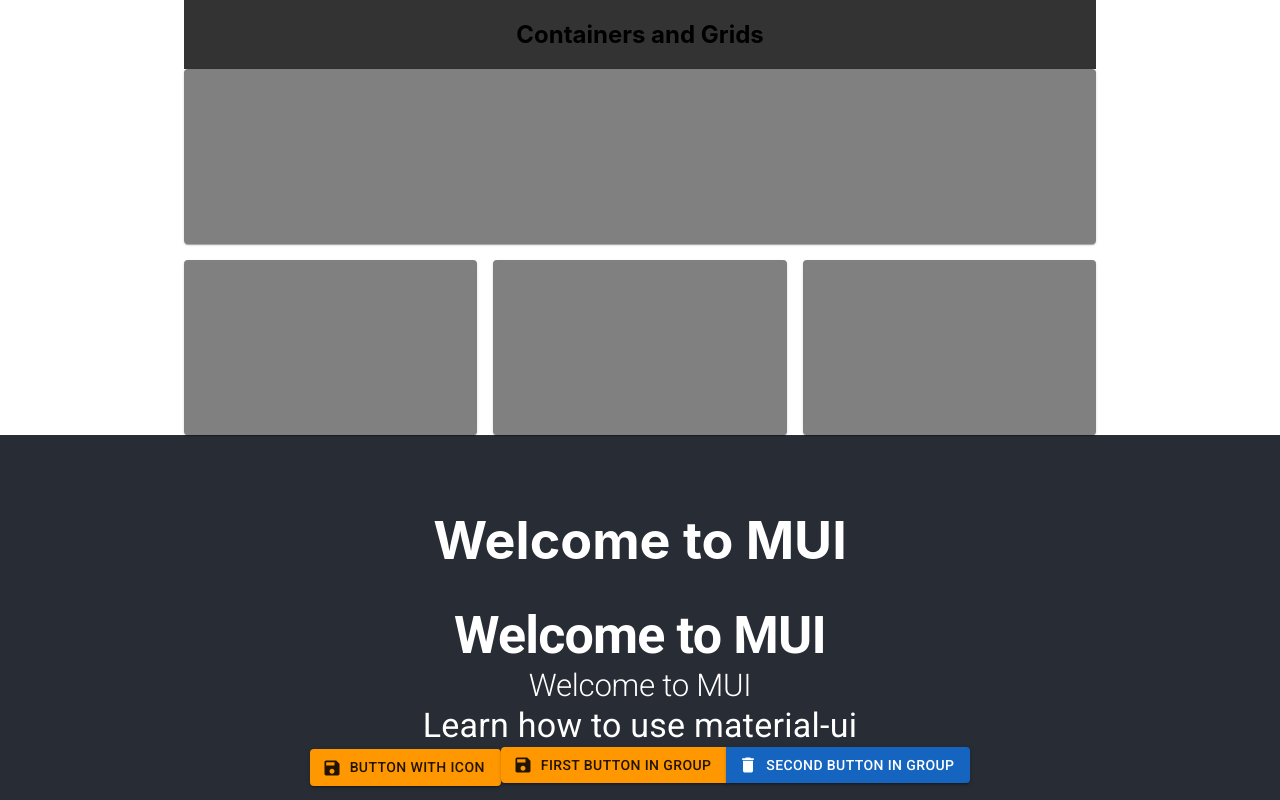
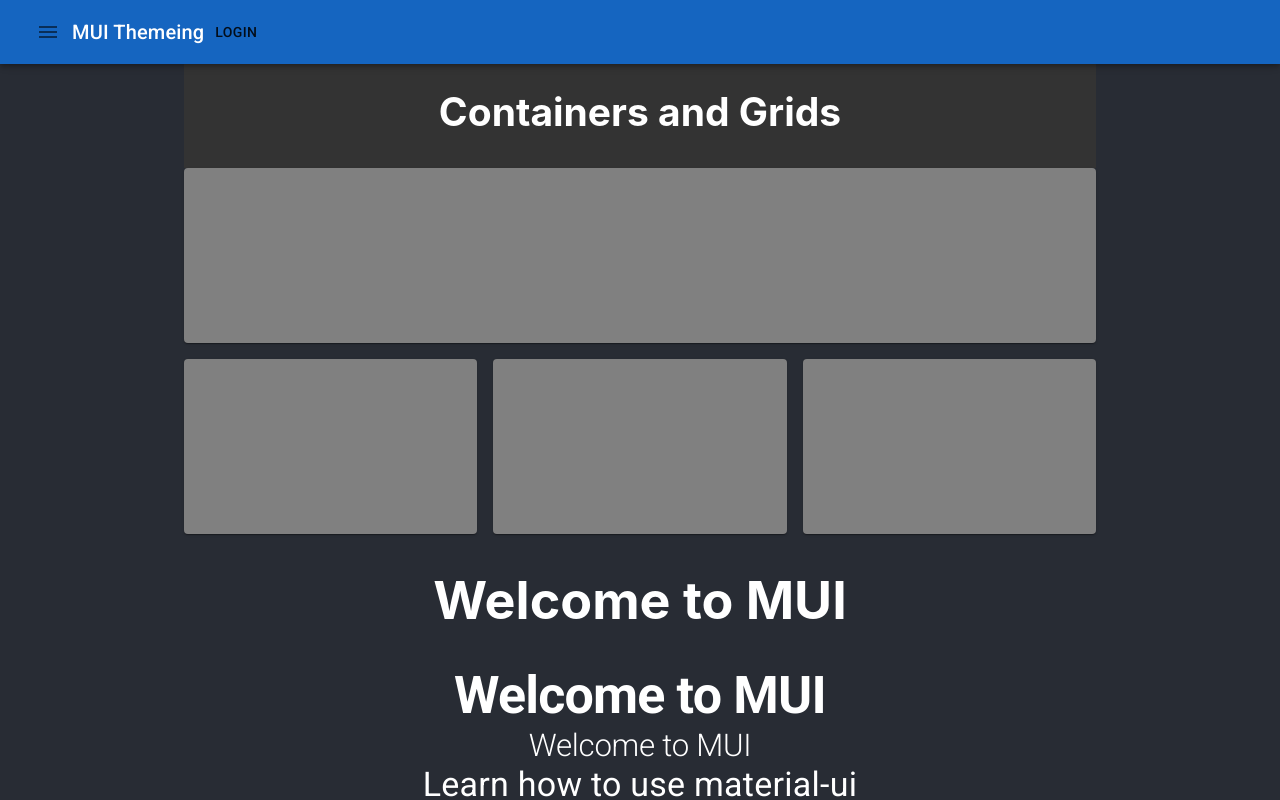
Before and after one commit to facundocristaldo/material-ui-react-boilerpaltes, a React (Create React App) app: page / in a window 1280 px wide. Shown: the top 800 px of the page. Built offline with nearby package versions, Linux system fonts and the light colour scheme.

Commit message:
navigation bar 101 (#8)

```diff
--- a/src/App.css
+++ b/src/App.css
@@ -1,5 +1,6 @@
 .App {
   text-align: center;
+  margin-top:56px
 }
 
 .App-logo {
--- a/src/App.js
+++ b/src/App.js
@@ -8,6 +8,7 @@
 import { blue, orange } from '@material-ui/core/colors'
 import 'fontsource-roboto';
 import ContainersAndGrids from './components/ContainersAndGrids';
+import NavBar from './components/NavBar';
 
 const theme = createMuiTheme({
   typography: {
@@ -32,10 +33,11 @@
 function App() {
   return (
     <ThemeProvider theme={theme}>
-      <ContainersAndGrids />
-
+      <NavBar />
       <div className="App">
         <header className="App-header">
+          <ContainersAndGrids />
+
           <h1>Welcome to MUI</h1>
           <Typography variant="h1">
             Welcome to MUI
--- /dev/null
+++ b/src/components/NavBar.js
@@ -0,0 +1,17 @@
+import React from 'react';
+import { AppBar, ToolBar, IconButton, Toolbar, Typography, Button } from '@material-ui/core';
+import MenuIcon from '@material-ui/icons/Menu'
+
+export default function NavBar() {
+    return (
+        <AppBar color={'secondary'}>
+            <Toolbar>
+                <IconButton>
+                    <MenuIcon></MenuIcon>
+                </IconButton>
+                <Typography variant="h6">MUI Themeing</Typography>
+                <Button>Login</Button>
+            </Toolbar>
+        </AppBar>
+    )
+}
```
